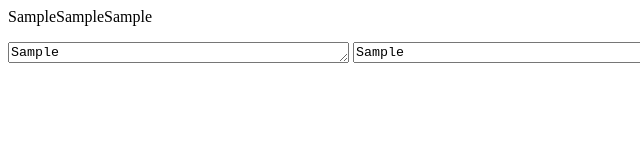
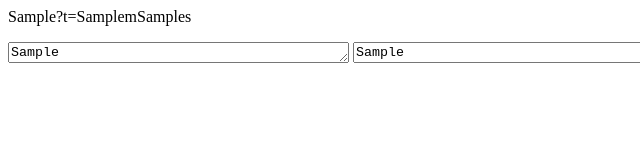
Before and after one commit to hagan10/hagan10.github.io, a plain HTML site: page index.html in a window 1280 px wide. Both pictures are taken after typing "Sample", "Sample", "Sample" into the empty fields and a click on the button "Submit!". Shown: the full height of the page, 0-640 px from the left. Drawn offline with Linux system fonts and the light colour scheme.

Commit message:
Update index.html

```diff
--- a/index.html
+++ b/index.html
@@ -15,12 +15,8 @@ function myFunction() {
     var min = document.getElementById("SearchText2").value;
     var sec = document.getElementById("SearchText3").value;
 
-    var result = url+min+sec;
-
-	//result.concat(url, min, sec);
-
-
-	document.getElementById("result").innerHTML = result;
+    var result = url + "?t=" + min + "m" + sec + "s";
+    document.getElementById("result").innerHTML = result;
 }
 </script>
 
```
